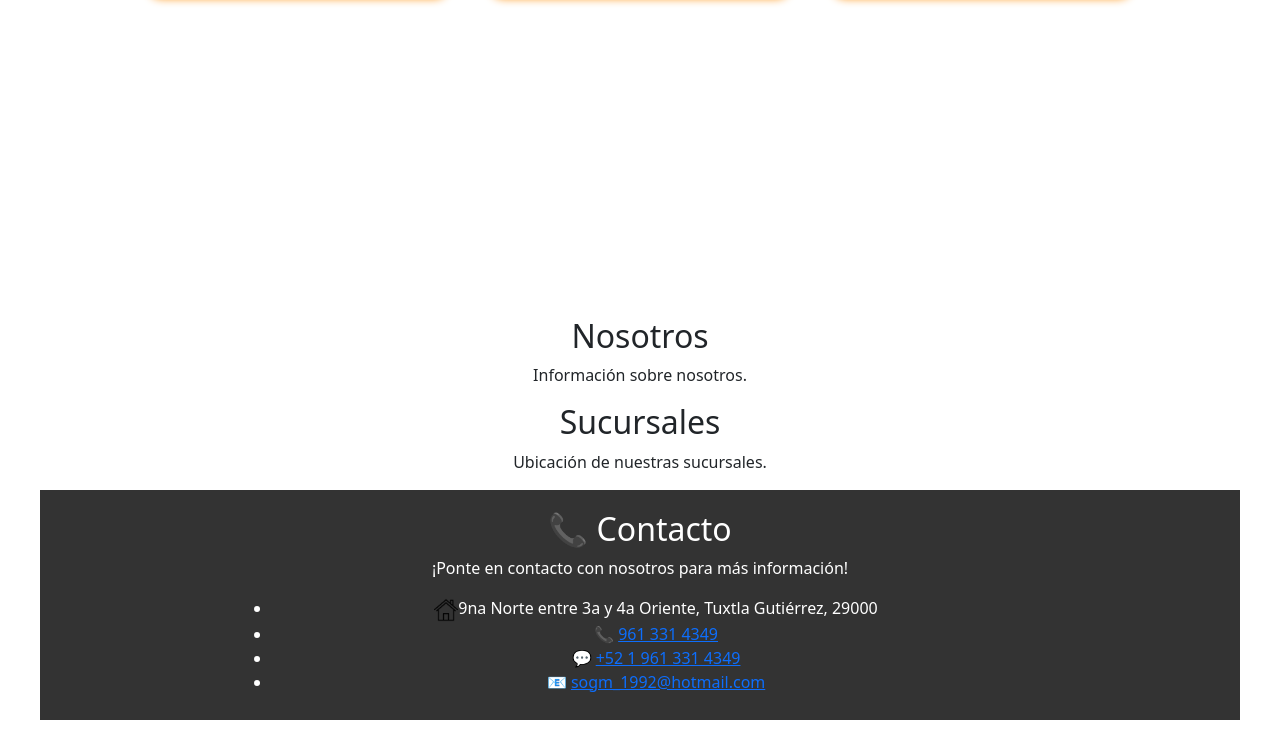
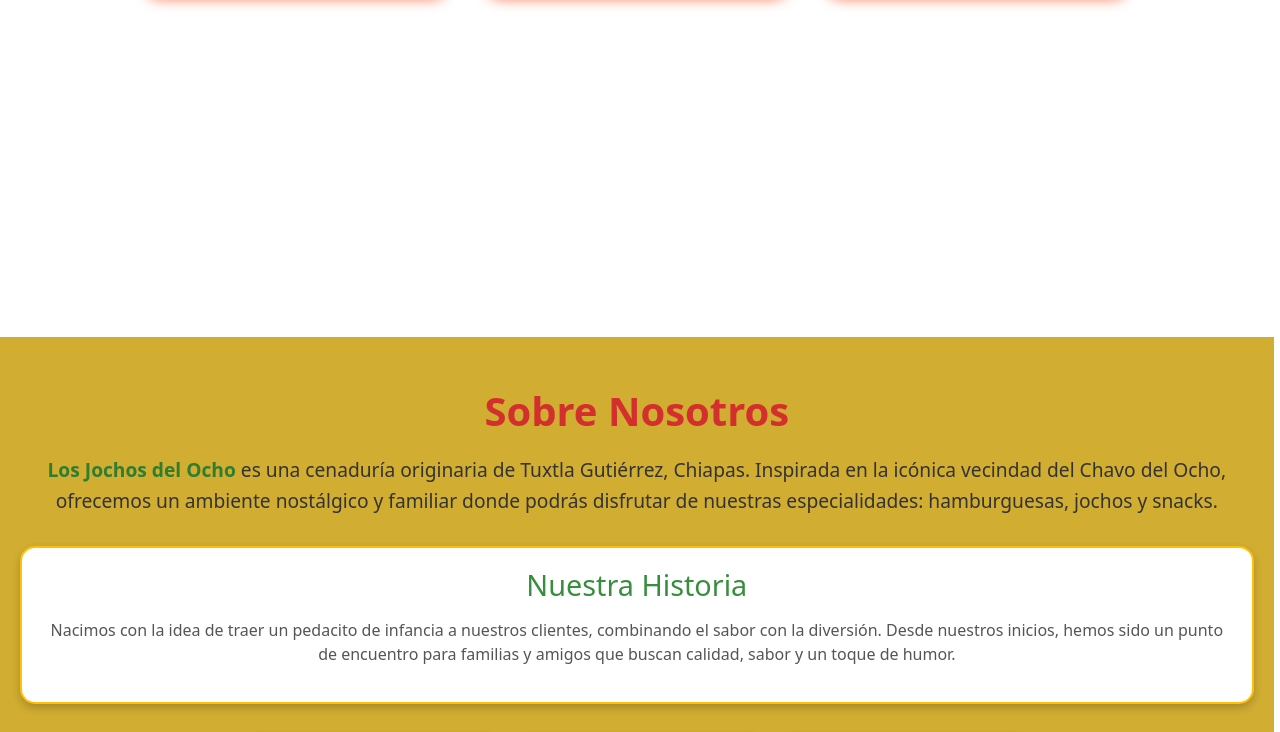
Before and after one commit to ErickGamboa-12/webapp, a React (Vite) app: page / in a window 1280 px wide. Shown: the part 2039-2771 px from the top of the page. Built offline with nearby package versions, Linux system fonts and the light colour scheme; grey boxes are pictures that could not be loaded.

Commit message:
solo falta modificar nosotros

```diff
--- a/src/App.css
+++ b/src/App.css
@@ -84,7 +84,7 @@
   background: linear-gradient(to right, #ffac48, #d38002);
   color: #fff;
   height: 10%;
-  width: 100vw; /* Ajustado para ser responsivo */
+  width: 99.5vw; /* Ajustado para ser responsivo */
   display: flex;
   align-items: center;
   justify-content: center;
@@ -123,7 +123,7 @@
 
 .custom-carousel {
   height: 77vh;
-  width: 100vw; /* Ajustado para ser responsivo */
+  width: 99.5vw; /* Ajustado para ser responsivo */
   overflow: hidden;
   position: relative;
   margin-left: calc(-50vw + 50%); /* Ajustado para centrar */
@@ -141,7 +141,7 @@
   margin-top: 20px;
   position: relative;
   height: 200vh;
-  width: 100vw; /* Ajustado para ser responsivo */
+  width: 99.5vw; /* Ajustado para ser responsivo */
   overflow: hidden;
   margin-left: calc(-50vw + 50%); /* Ajustado para centrar */
 }
@@ -315,13 +315,41 @@
 }
 
 .modal-content {
-  background: rgb(42, 123, 24);
   padding: 20px;
   border-radius: 12px;
   text-align: center;
   max-width: 400px;
-  box-shadow: 2px 11px 15px rgba(20, 210, 23, 0.2);
+  box-shadow: 2px 11px 15px rgba(255, 140, 0, 0.2); /* Sombra con un tono naranja */
   position: relative;
+
+  /* Animación de cambio de color */
+  animation: changeColor 5s infinite alternate; /* Duración de 5s, cambia de color infinitamente */
+}
+
+@keyframes changeColor {
+  0% {
+    background-color: rgb(240, 136, 10); /* Naranja 1 */
+  }
+  25% {
+    background-color: rgb(255, 87, 34); /* Naranja 2 */
+  }
+  50% {
+    background-color: rgb(255, 165, 0); /* Naranja 3 */
+  }
+  75% {
+    background-color: rgb(255, 99, 71); /* Naranja 4 */
+  }
+  100% {
+    background-color: rgb(255, 69, 0); /* Naranja 5 */
+  }
+}
+
+
+.modal-content p {
+  padding: 1rem;
+  color: white;
+  text-align: center;
+  position: relative  ;
 }
 
 .modal-image {
@@ -358,3 +386,88 @@
   border: none;
   cursor: pointer;
 }
+
+/* Estilos generales */
+.nosotros-container {
+  background-color: #d1ad31; /* Amarillo claro, evocando la temática del Chavo del 8 */
+  padding: 50px 20px;
+  text-align: center;
+}
+
+.div .content-section {
+  width: 100%; /* Para ocupar todo el ancho de la página */
+  margin-left: auto; /* Empuja el contenido hacia la derecha */
+  margin-right: 0;
+  text-align: right; /* Alinea el texto hacia la derecha */
+}
+
+.nosotros-title {
+  font-size: 2.5rem;
+  font-weight: bold;
+  color: #d32f2f; /* Rojo vibrante */
+  margin-bottom: 20px;
+}
+.content-section2{
+  display: block;
+  margin-top: 20px;
+  position: relative;
+  height: 200vh;
+  width: 99.5vw; /* Ajustado para ser responsivo */
+  overflow: hidden;
+  margin-left: calc(-50vw + 50%); /* Ajustado para centrar */
+}
+
+.nosotros-text {
+  font-size: 1.2rem;
+  color: #333;
+  line-height: 1.6;
+  margin-bottom: 30px;
+}
+
+.nosotros-highlight {
+  font-weight: bold;
+  color: #2e7d32; /* Verde oscuro */
+}
+
+/* Estilo de la tarjeta de historia */
+.nosotros-card {
+  background-color: #ffffff;
+  border-radius: 15px;
+  padding: 20px;
+  box-shadow: 0 4px 8px rgba(0, 0, 0, 0.2);
+  border: 2px solid #ffc107; /* Borde amarillo */
+}
+
+.nosotros-subtitle {
+  font-size: 1.8rem;
+  color: #388e3c; /* Verde */
+  margin-bottom: 15px;
+}
+
+.nosotros-description {
+  font-size: 1rem;
+  color: #555;
+  line-height: 1.5;
+}
+
+/* Galería de imágenes */
+.nosotros-gallery {
+  display: flex;
+  justify-content: center;
+  flex-wrap: wrap;
+  gap: 15px;
+  margin-top: 30px;
+}
+
+.nosotros-image {
+  width: 250px;
+  height: 180px;
+  object-fit: cover;
+  border-radius: 12px;
+  box-shadow: 2px 4px 8px rgba(0, 0, 0, 0.2);
+  transition: transform 0.3s ease;
+}
+
+.nosotros-image:hover {
+  transform: scale(1.05);
+}
--- a/src/App.jsx
+++ b/src/App.jsx
@@ -21,7 +21,7 @@
     { src: "img/pedido6.jpg", alt: "Pedido 6", description: "Descripción del pedido 6" },
     { src: "img/pedido7.jpg", alt: "Pedido 7", description: "Descripción del pedido 7" },
     { src: "img/pedido8.jpg", alt: "Pedido 8", description: "Descripción del pedido 8" },
-    { src: "img/pedido9.jpg", alt: "Pedido 9", description: "Descripción del pedido 9" }
+    { src: "img/pedido9.jpg", alt: "Pedido 9", description: "Salchicha para asar, arrachera, jamón, quesillo, manchego, cheddar, tocino, tomate y cebolla. Incluye aderezo de mayonesa y catsup." }
   ];
 
   const toggleFavorite = (imageAlt) => {
@@ -32,9 +32,6 @@
       return updatedFavorites;
     });
   };
-
-
-
 
   return (
     <>
@@ -148,22 +145,54 @@
       <div id="inicio" className="content-section">
         <InicioContent />
       </div>
-      <div id="nosotros" className="content-section">
-        <h2>Nosotros</h2>
-        <p>Información sobre nosotros.</p>
+
+      <div id="nosotros" className="content-section2">
+      <section className="nosotros-container">
+            <div className="nosotros-content">
+              <h2 className="nosotros-title">Sobre Nosotros</h2>
+              <p className="nosotros-text">
+                <span className="nosotros-highlight">Los Jochos del Ocho</span> es una cenaduría originaria de
+                Tuxtla Gutiérrez, Chiapas. Inspirada en la icónica vecindad del Chavo del Ocho, ofrecemos
+                un ambiente nostálgico y familiar donde podrás disfrutar de nuestras especialidades:
+                hamburguesas, jochos y snacks.
+              </p>
+              <div className="nosotros-card">
+                <h3 className="nosotros-subtitle">Nuestra Historia</h3>
+                <p className="nosotros-description">
+                  Nacimos con la idea de traer un pedacito de infancia a nuestros clientes, combinando el
+                  sabor con la diversión. Desde nuestros inicios, hemos sido un punto de encuentro para
+                  familias y amigos que buscan calidad, sabor y un toque de humor.
+                </p>
+              </div>
+            </div>
+
+            <div className="nosotros-gallery">
+              <img src="/img/local.jpg" alt="Nuestro local" className="nosotros-image" />
+              <img src="/img/menu.jpg" alt="Nuestro menú" className="nosotros-image" />
+              <img src="/img/equipo.jpg" alt="Nuestro equipo" className="nosotros-image" />
+            </div>
+          </section>
       </div>
+
+
+
+
+
+
+
       <div id="sucursales" className="content-section">
         <h2>Sucursales</h2>
         <p>Ubicación de nuestras sucursales.</p>
       </div>
+
       <footer id="contacto" className="contact-banner">
       <div className="contact-content">
-        <h2 className="title">📞 Contacto</h2>
+        <h2 className="title">📞 Contactanos</h2>
         <p className="description">¡Ponte en contacto con nosotros para más información!</p>
         <ul className="info">
           <li className="info-item">
             <img src="../img/Logo_casa.png" width="24px" alt="Dirección" />
-            <span>9na Norte entre 3a y 4a Oriente, Tuxtla Gutiérrez, 29000</span>
+            <span> 9na Norte entre 3a y 4a Oriente, Tuxtla Gutiérrez, 29000</span>
           </li>
           <li className="info-item">
             📞 <a href="tel:+529613314349">961 331 4349</a>
```
Also changed, not shown: public/img/pedido9.jpg.
